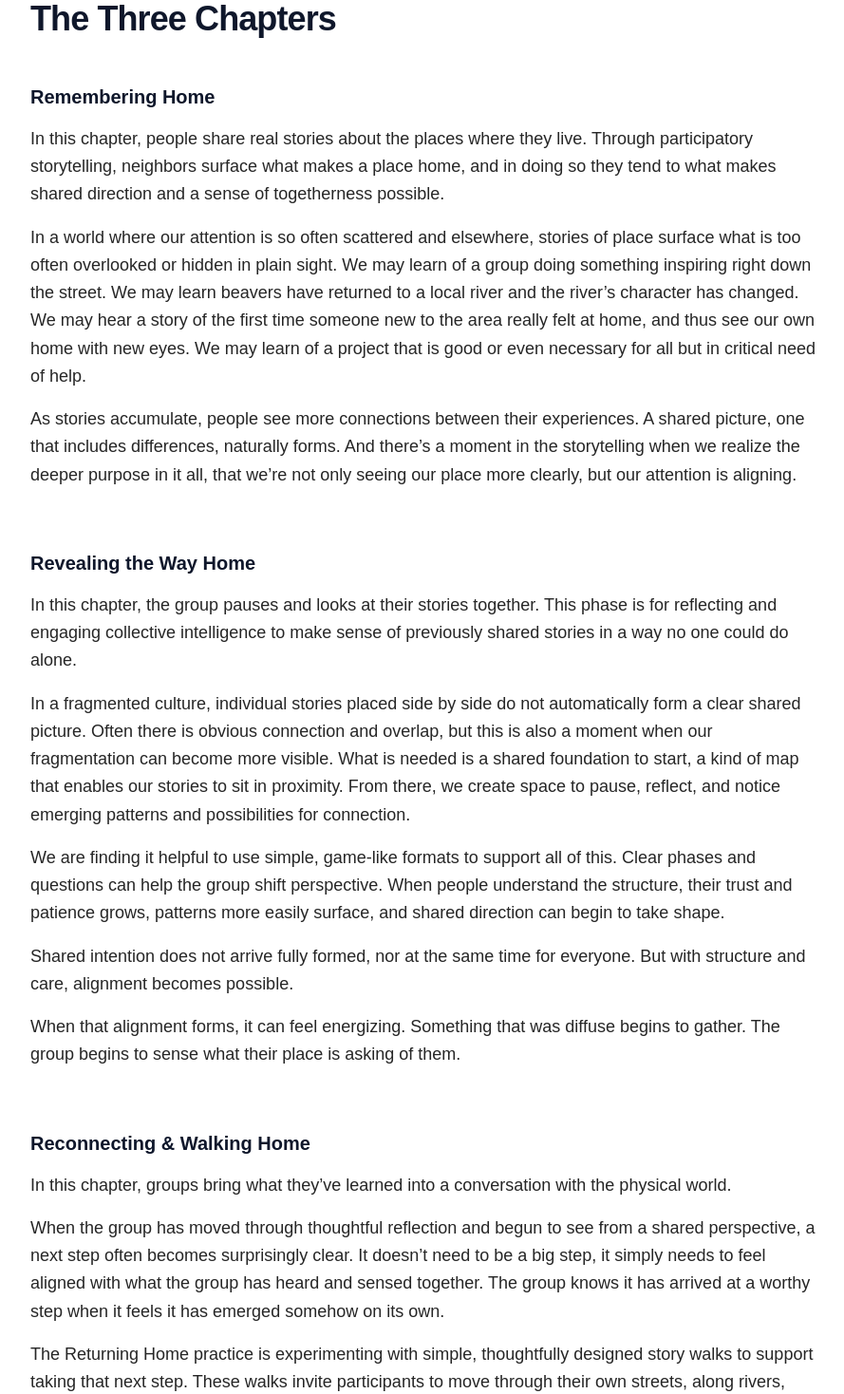
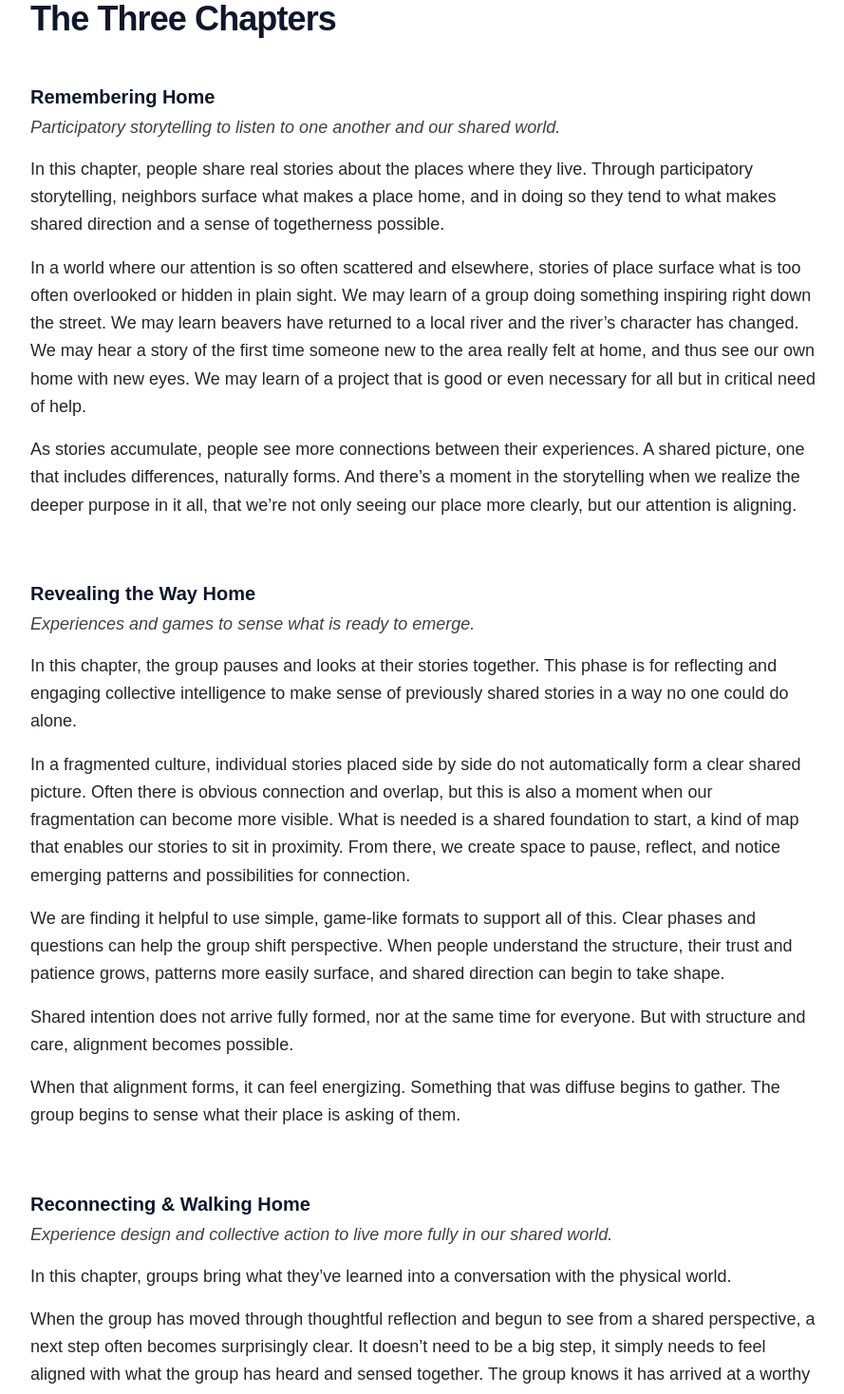
Before and after one commit to Benja-Ross/returning-home-landing, a Next.js app: page /mission-and-method in a window 1280 px wide. Shown: the part 1780-3248 px from the top of the page at 95% size, without its empty margins (192-1081 px from the left). Built offline with nearby package versions, Linux system fonts and the light colour scheme.

Commit message:
add chapter descriptions in chapters section

```diff
--- a/src/app/mission-and-method/page.tsx
+++ b/src/app/mission-and-method/page.tsx
@@ -84,6 +84,9 @@ export default function MissionAndMethodPage() {
           <div className="mt-12 space-y-16">
             <div>
               <h3 className="text-xl font-semibold text-slate-900">Remembering Home</h3>
+              <p className="mt-1 italic text-neutral-700 sm:text-lg">
+                {missionAndMethod.arcChapters[0].description}
+              </p>
               <div className="mt-4 space-y-4">
                 {missionAndMethod.chapters.remembering.map((p, i) => (
                   <p key={i} className={bodyClass}>{p}</p>
@@ -93,6 +96,9 @@ export default function MissionAndMethodPage() {
 
             <div>
               <h3 className="text-xl font-semibold text-slate-900">Revealing the Way Home</h3>
+              <p className="mt-1 italic text-neutral-700 sm:text-lg">
+                {missionAndMethod.arcChapters[1].description}
+              </p>
               <div className="mt-4 space-y-4">
                 {missionAndMethod.chapters.revealing.map((p, i) => (
                   <p key={i} className={bodyClass}>{p}</p>
@@ -102,6 +108,9 @@ export default function MissionAndMethodPage() {
 
             <div>
               <h3 className="text-xl font-semibold text-slate-900">Reconnecting & Walking Home</h3>
+              <p className="mt-1 italic text-neutral-700 sm:text-lg">
+                {missionAndMethod.arcChapters[2].description}
+              </p>
               <div className="mt-4 space-y-4">
                 {missionAndMethod.chapters.reconnecting.map((p, i) => (
                   <p key={i} className={bodyClass}>{p}</p>
@@ -148,11 +157,10 @@ export default function MissionAndMethodPage() {
             ))}
           </div>
           <p className="mt-8 text-sm leading-relaxed text-neutral-600">
-            If you want a deeper framing of human ecology, you can read the short article on the home page’s{" "}
+            If you want a deeper exploration of human ecology, you can read our Substack article on on that subject here: {" "}
             <Link href="https://awakeninglands.substack.com/p/a-search-for-the-meaning-of-human?r=3cr1x3" className="underline decoration-slate-300 underline-offset-4 hover:decoration-slate-400">
               Why Human Ecology Matters
             </Link>{""}
-            section.
           </p>
         </div>
       </section>
```
